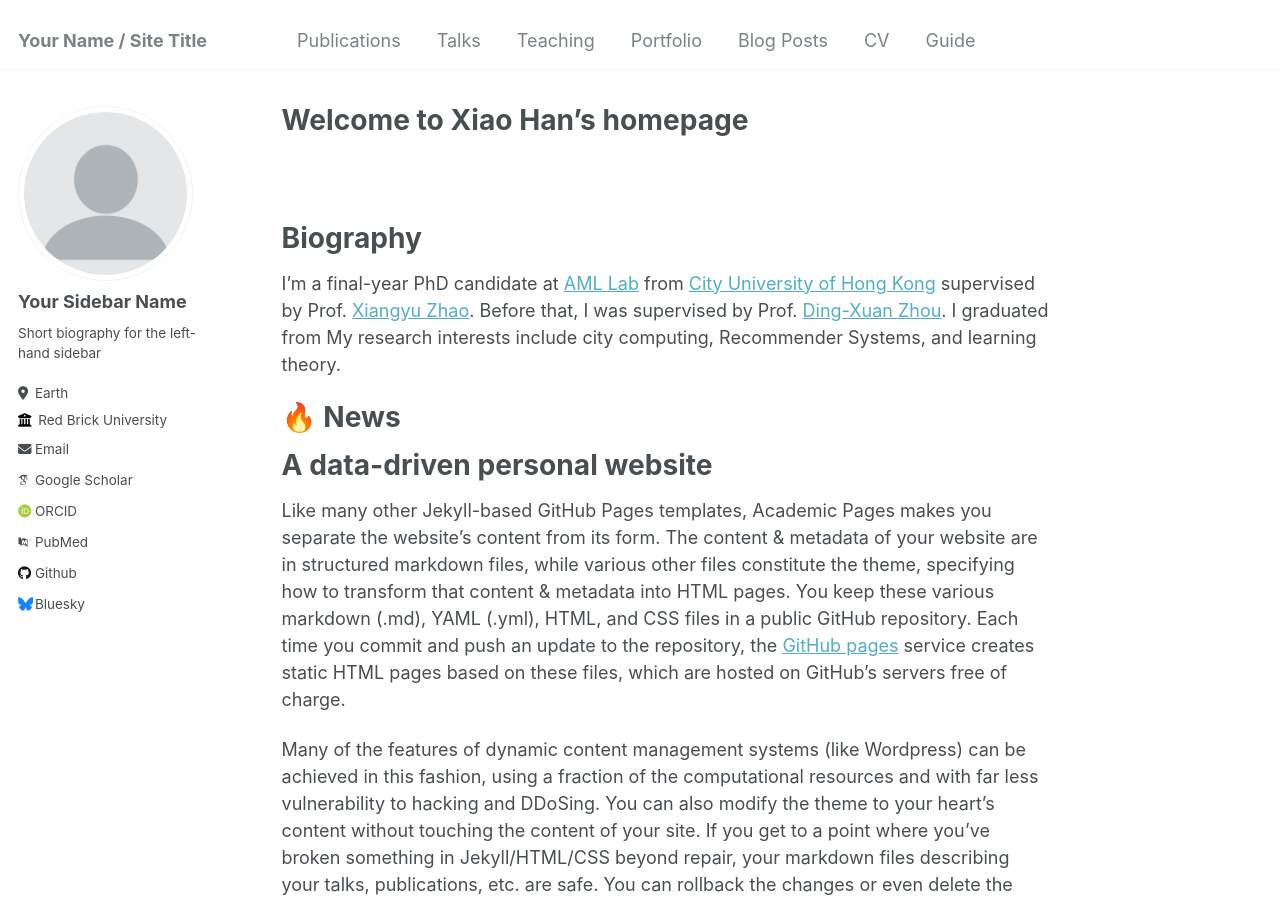
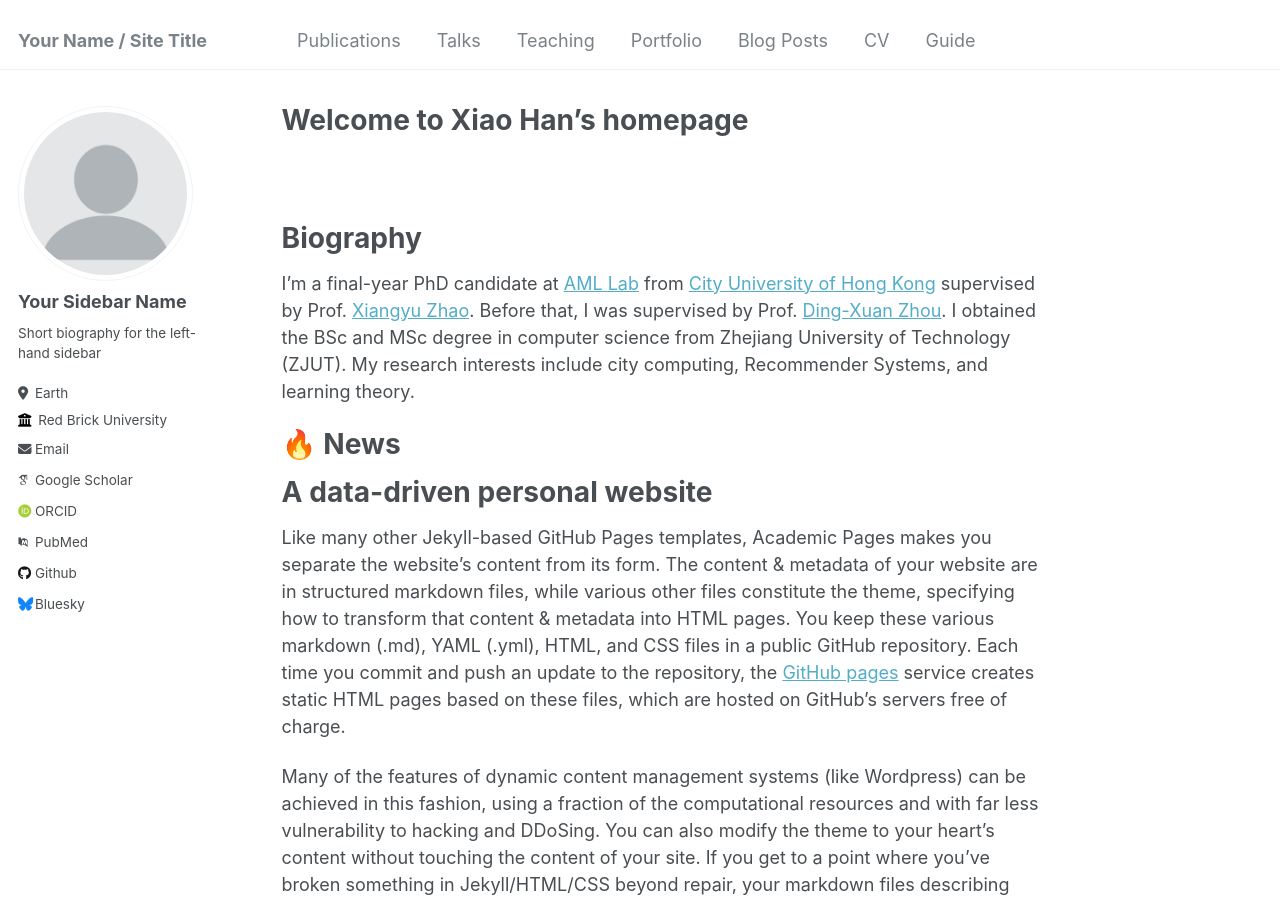
Before and after one commit to hahahenha/hahahenha.github.io, a Jekyll site: the page built from _pages/about.md, in a window 1280 px wide and 900 px high. Built offline with Jekyll 4.4.1, drawn with Linux system fonts in a browser that asks for light colours; some web fonts are replaced.

Commit message:
Update about.md

```diff
--- a/_pages/about.md
+++ b/_pages/about.md
@@ -20,7 +20,7 @@ redirect_from:
 
 Biography
 ======
-I'm a final-year PhD candidate at [AML Lab](https://aml-cityu.github.io/) from [City University of Hong Kong](https://www.cityu.edu.hk) supervised by Prof. [Xiangyu Zhao](https://zhaoxyai.github.io/). Before that, I was supervised by Prof. [Ding-Xuan Zhou](https://www.sydney.edu.au/science/about/our-people/academic-staff/dingxuan-zhou.html). I graduated from My research interests include city computing, Recommender Systems, and learning theory.
+I'm a final-year PhD candidate at [AML Lab](https://aml-cityu.github.io/) from [City University of Hong Kong](https://www.cityu.edu.hk) supervised by Prof. [Xiangyu Zhao](https://zhaoxyai.github.io/). Before that, I was supervised by Prof. [Ding-Xuan Zhou](https://www.sydney.edu.au/science/about/our-people/academic-staff/dingxuan-zhou.html). I obtained the BSc and MSc degree in computer science from Zhejiang University of Technology (ZJUT). My research interests include city computing, Recommender Systems, and learning theory.
 
 # 🔥 News
 
```
